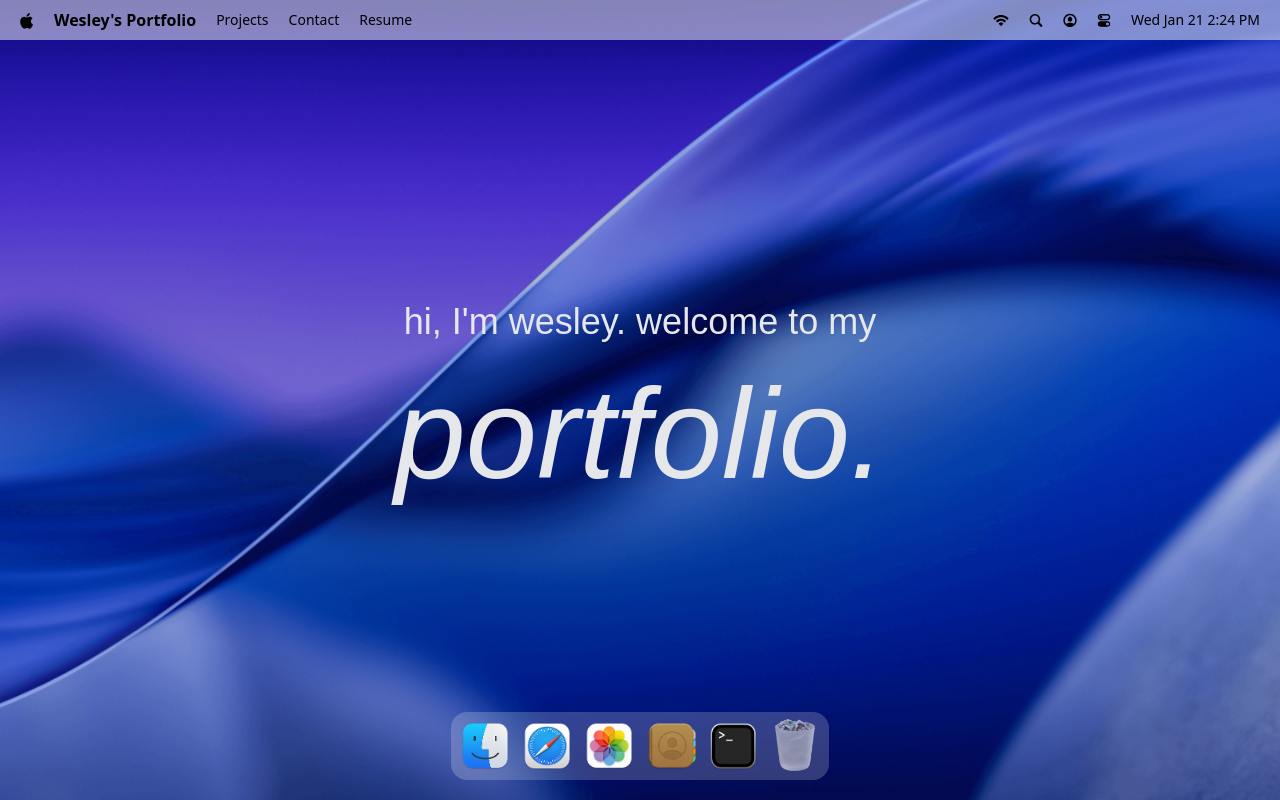
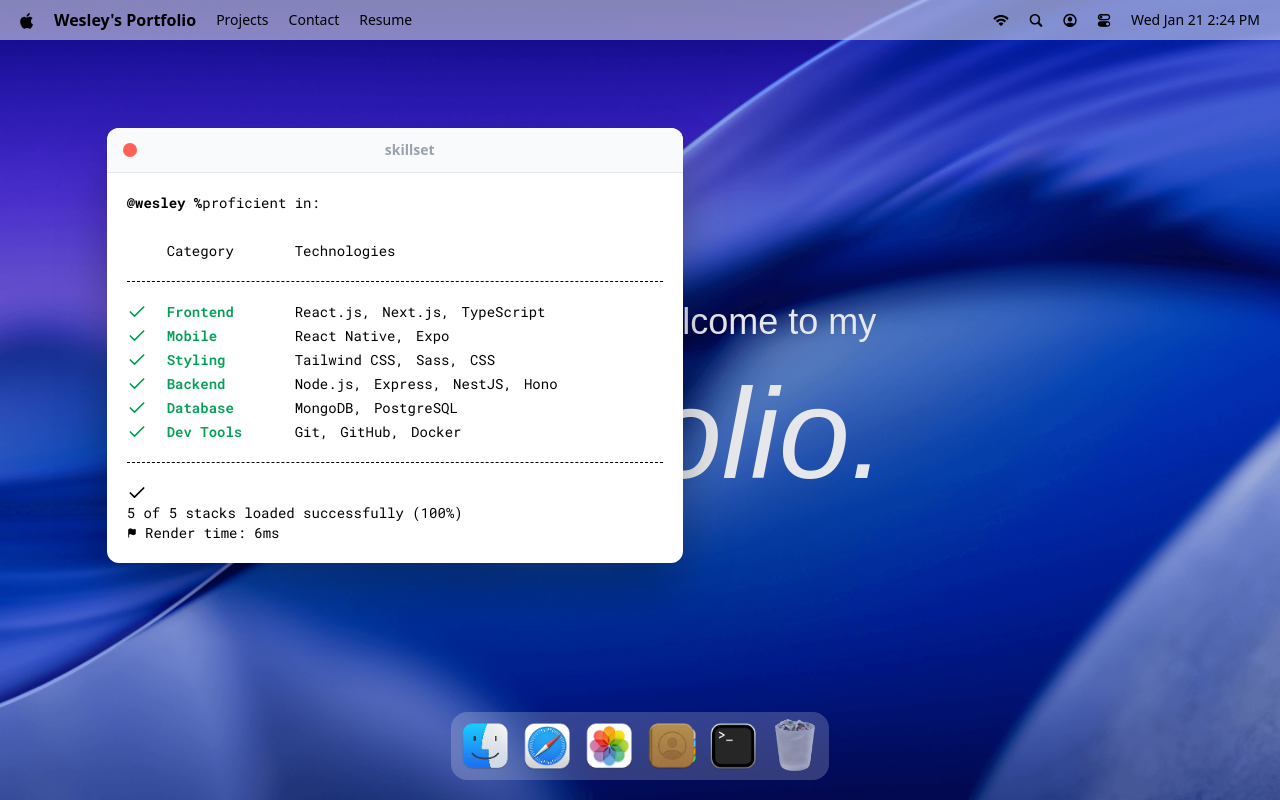
Before and after one commit to cakesponge/fruitger-portfolio, a React (Vite) app: page / in a window 1280 px wide. Both pictures are taken after a click on the button 733 px from the left and 746 px from the top of the page. Built offline with nearby package versions, Linux system fonts and the light colour scheme; a web font is replaced by a local one.

Commit message:
implement a hierarchy of control and added the first window of many

```diff
--- a/package.json
+++ b/package.json
@@ -14,11 +14,13 @@
     "@tailwindcss/vite": "^4.1.18",
     "dayjs": "^1.11.19",
     "gsap": "^3.14.2",
+    "immer": "^11.1.3",
     "lucide-react": "^0.562.0",
     "react": "^19.2.0",
     "react-dom": "^19.2.0",
     "react-tooltip": "^5.30.0",
-    "tailwindcss": "^4.1.18"
+    "tailwindcss": "^4.1.18",
+    "zustand": "^5.0.10"
   },
   "devDependencies": {
     "@eslint/js": "^9.39.1",
--- a/src/App.jsx
+++ b/src/App.jsx
@@ -1,8 +1,13 @@
 import React from 'react'
+import gsap from "gsap";
+import { Draggable } from "gsap/Draggable";
+gsap.registerPlugin(Draggable);
+
 //import { Navbar, Welcome } from '#components'; //index.js specifically doesn't need to be called
 import Navbar from '#components/Navbar.jsx';
 import Welcome from '#components/Welcome.jsx';
 import Dock from '#components/Doc.jsx';
+import Terminal from '#windows/terminal.jsx';
 
 const App = () => {
   return (
@@ -10,6 +15,8 @@
       <Navbar />
       <Welcome / >
       <Dock />
+
+      <Terminal />
     </main>
   );
 };
--- a/src/components/Doc.jsx
+++ b/src/components/Doc.jsx
@@ -1,12 +1,14 @@
-import { DockIcon } from "lucide-react";
 import { useRef } from "react";
 import gsap from "gsap";
+import { Tooltip } from "react-tooltip";
+
+import { dockApps } from "#constants/index.js"
 import { useGSAP } from "@gsap/react";
-import {dockApps} from "#constants/index.js"
-import { Tooltip } from "react-tooltip";
+import useWindowStore from "#store/window.js";
 
 const Dock = () => {
 
+    const { openWindow, closeWindow, windows} = useWindowStore();
     const dockRef = useRef(null);
 
     useGSAP(() => {
@@ -60,7 +62,27 @@
 
 
     const toggleApp = (app) => {
-        //TODO: open window logic
+
+        if(!app.canOpen) return;
+
+        const window = windows[app.id];
+
+        if(!window){
+            console.error(`No window configuration found for app id: ${app.id}`);
+            return;
+        }
+
+        if(window.isOpen) {
+
+            closeWindow(app.id);
+
+        }else{
+
+            openWindow(app.id);
+
+        }
+
+        console.log(windows);
     }
 
     return (
--- /dev/null
+++ b/src/components/WindowControls.jsx
@@ -0,0 +1,17 @@
+import useWindowStore from "#store/window.js";
+
+const WindowControls = ({target}) => {
+
+    const { closeWindow } = useWindowStore();
+    return (
+        <div id = "window-controls">
+
+            <div className = "close" onClick = {() => closeWindow(target)} />
+            <div classname = "minimize" />
+            <div classname = "maximize" />
+
+        </div>
+    )
+}
+
+export default WindowControls;
--- /dev/null
+++ b/src/hoc/WindowWrapper.jsx
@@ -0,0 +1,66 @@
+import useWindowStore from "#store/window.js";
+import { useLayoutEffect, useRef } from "react";
+import { useGSAP } from "@gsap/react";
+import gsap from "gsap";
+import { Draggable } from "gsap/Draggable";
+
+const WindowWrapper = (Component, windowKey) => {
+
+    const Wrapped = (props) => {
+        const { focusWindow, windows } = useWindowStore();
+        const { isOpen, zIndex } = windows[windowKey];
+        const ref = useRef(null);
+
+        useGSAP(() => {
+            const el = ref.current;
+            if(!el || !isOpen) return;
+
+            el.style.display = "block";
+
+            gsap.fromTo(el, {scale:0.8, opacity:0, y:40}, {scale:1, opacity:1, y:0, duration:0.3, ease:"power3.out"});
+
+        }, [isOpen])
+
+        useGSAP(() => {
+            const el = ref.current;
+            if(!el) return;
+
+            const [instance] = Draggable.create(el, { onPress: () => focusWindow (windowKey)})
+
+            return () => instance.kill();
+
+        }, [])
+
+        useLayoutEffect(() => {
+            const el = ref.current;
+            if(!el) return;
+
+            /*
+            if(isOpen){
+                el.style.display = "block";
+            }else{
+                gsap.fromTo(el, {scale:1, opacity:0}, {scale:1, opacity:1, duration:0.3, ease:"power3.out"});
+            }
+            */
+
+            el.style.display = isOpen ? "block" : "none";
+        }, [isOpen])
+
+        return <section
+
+            id = {windowKey}
+            ref = {ref}
+            style = {{zIndex}}
+            className = "absolute"
+
+        >
+            <Component {...props} />
+        </section>
+    }
+
+    Wrapped.displayname = `WindowWrapper(${Component.displayName || Component.name || 'Component'}`;
+
+    return Wrapped;
+}
+
+export default WindowWrapper;
--- /dev/null
+++ b/src/store/window.js
@@ -0,0 +1,43 @@
+//managing windows logic
+
+import { INITIAL_Z_INDEX, WINDOW_CONFIG } from '#constants';
+import { create } from 'zustand';
+import { immer } from 'zustand/middleware/immer';
+
+const useWindowStore = create(immer((set) => ({
+
+    windows: WINDOW_CONFIG,
+    nextZIndex: INITIAL_Z_INDEX + 1,
+
+    openWindow: (windowKey, data = null) => set((state) => {
+
+            const win = state.windows[windowKey];
+            win.isOpen = true;
+            win.zIndex = state.nextZIndex;
+            win.data = data ?? win.data;
+            state.nextZIndex++; //adds on top of existing window
+
+    }),
+
+    closeWindow: (windowKey, data = null) => set((state) => {
+
+            const win = state.windows[windowKey];
+            if(!win) return; //defensive
+            win.isOpen = false;
+            win.zIndex = INITIAL_Z_INDEX;
+            win.data = null;
+
+    }),
+
+    focusWindow: (windowKey, data = null) => set((state) => {
+
+        const win = state.windows[windowKey];
+        win.zIndex = state.nextZIndex++;
+
+    }),
+
+})),
+
+);
+
+export default useWindowStore;
--- /dev/null
+++ b/src/windows/terminal.jsx
@@ -0,0 +1,72 @@
+import WindowWrapper from "#hoc/WindowWrapper.jsx";
+import { techStack } from "#constants/index.js";
+import { Check , Flag } from "lucide-react";
+
+import WindowControls from "#components/WindowControls.jsx";
+
+const Terminal = () => {
+    return (
+    <>
+        <div id = "window-header">
+            <WindowControls target = "terminal"/>
+            <h2>skillset</h2>
+        </div>
+
+        <div className = "techstack">
+            <p>
+                <span className = "font-bold">@wesley %</span>
+                proficient in:
+            </p>
+
+            <div className = "label">
+                <p className = "w-32">Category</p>
+                <p>Technologies</p>
+            </div>
+
+            <ul className = "content">
+
+                {techStack.map(({ category, items}) => (
+
+                <li key = {category} className = "flex items-center">
+                    <Check className = "check" size = {20}/>
+                    <h3>{category}</h3>
+
+                    <ul>
+
+                        {items.map((item, i) => (
+                            <li key = {i}>
+                                {item}
+                                {i< items.length -1 ? "," : ""}
+                            </li>
+                        ))}
+
+                    </ul>
+
+                </li>
+
+                ))}
+
+            </ul>
+
+                <div classname = "footnote">
+                    <p>
+                        <Check size = {20} /> 5 of 5 stacks loaded successfully
+                        (100%)
+                    </p>
+
+                    <p className = "flex items-center">
+                        <Flag size = {10} fill = "black" />
+                        ‎ Render time: 6ms
+
+                    </p>
+                </div>
+
+
+        </div>
+    </>
+    )
+}
+
+const TerminalWindow = WindowWrapper(Terminal, 'terminal')
+
+export default TerminalWindow;
```
Also changed, not shown: 1 other file (tests, documents, lock files or other folders).
